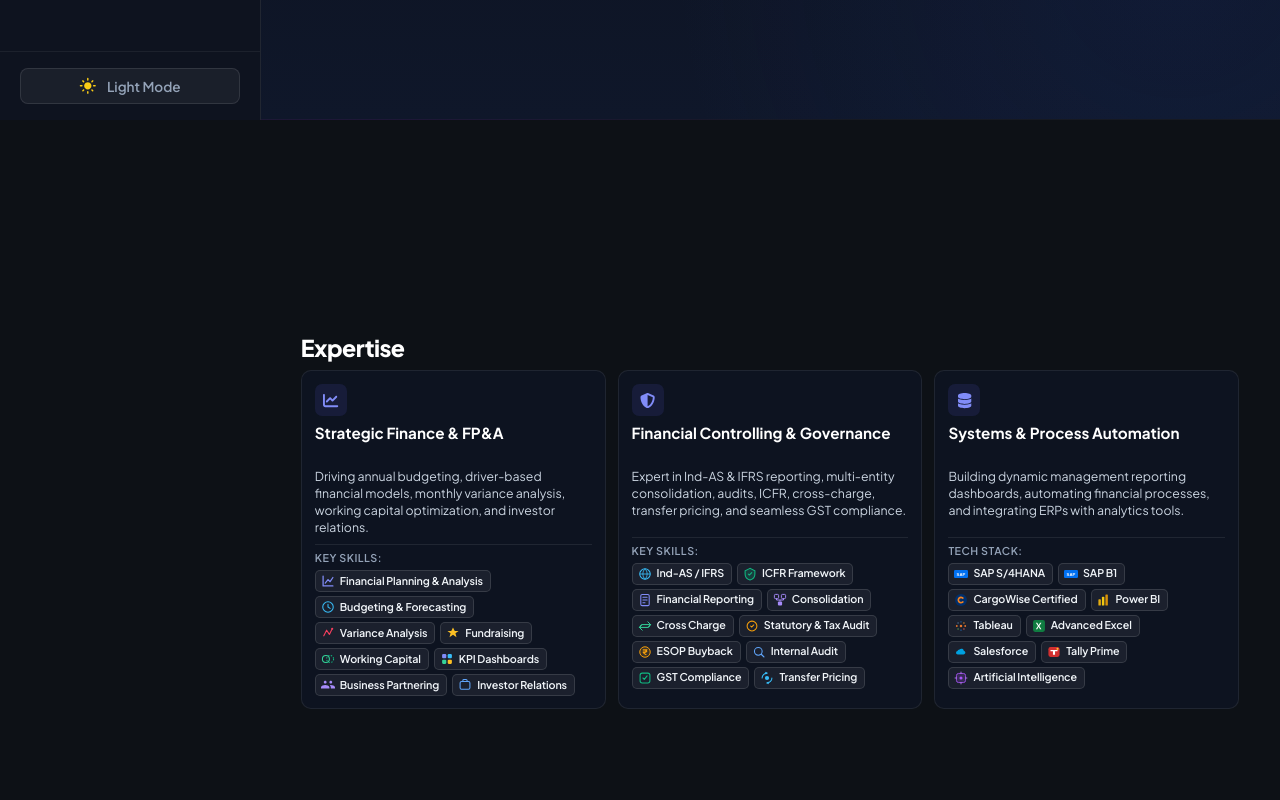
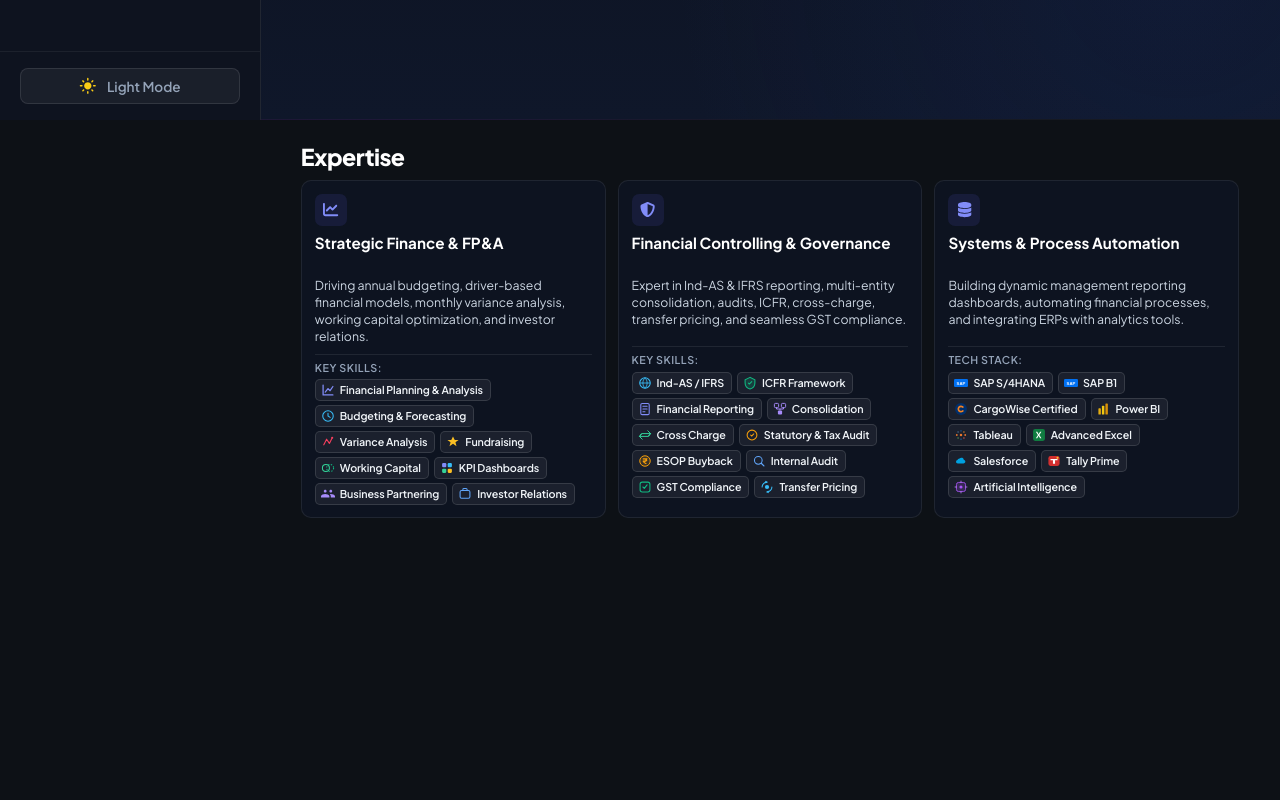
Before and after one commit to Ashishpandla07/Portfolio, a React (Create React App) app: page / in a window 1280 px wide. Shown: the part 680-1480 px from the top of the page. Built offline with nearby package versions, Linux system fonts and the light colour scheme.

Commit message:
Remove top gap above Expertise section by setting container to flex-start

```diff
--- a/src/assets/styles/Expertise.scss
+++ b/src/assets/styles/Expertise.scss
@@ -1,12 +1,16 @@
+#expertise.container {
+    justify-content: flex-start;
+}
+
 .skills-container {
     width: 100%;
     max-width: 1200px;
     min-height: 100vh;
-    padding: 16px 4% 12px;
+    padding: 24px 4% 16px;
     box-sizing: border-box;
     display: flex;
     flex-direction: column;
-    justify-content: center;
+    justify-content: flex-start;
     text-align: left;
     margin: 0 auto;
 
```
